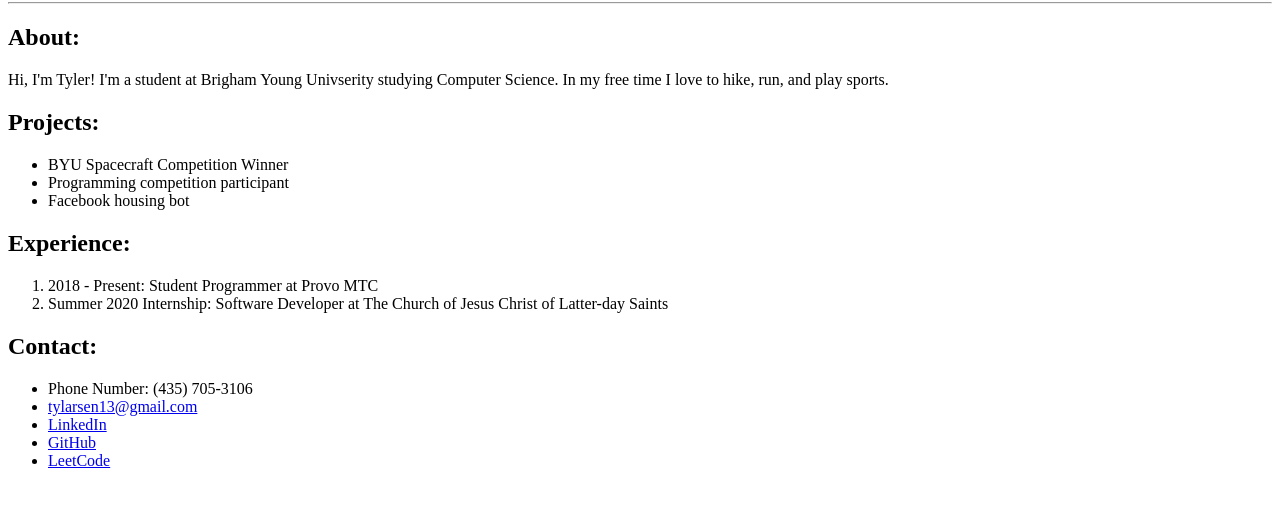
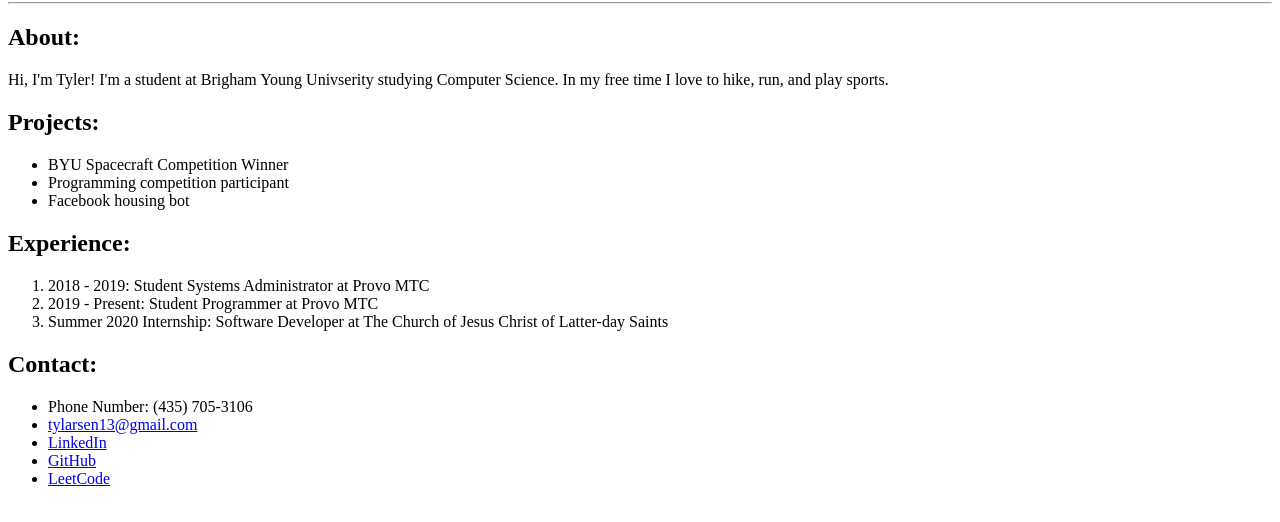
Before and after one commit to tylarsen13/portfolio, a plain HTML site: page index.html in a window 1280 px wide. Shown: the part 64-586 px from the top of the page. Drawn offline with Linux system fonts and the light colour scheme.

Commit message:
Updated experience

```diff
--- a/index.html
+++ b/index.html
@@ -17,7 +17,8 @@
 
         <h2>Experience:</h2>
         <ol>
-            <li>2018 - Present: Student Programmer at Provo MTC</li>
+            <li>2018 - 2019: Student Systems Administrator at Provo MTC</li>
+            <li>2019 - Present: Student Programmer at Provo MTC</li>
             <li>Summer 2020 Internship: Software Developer at The Church of Jesus Christ of Latter-day Saints</li>
         </ol>
 
```
